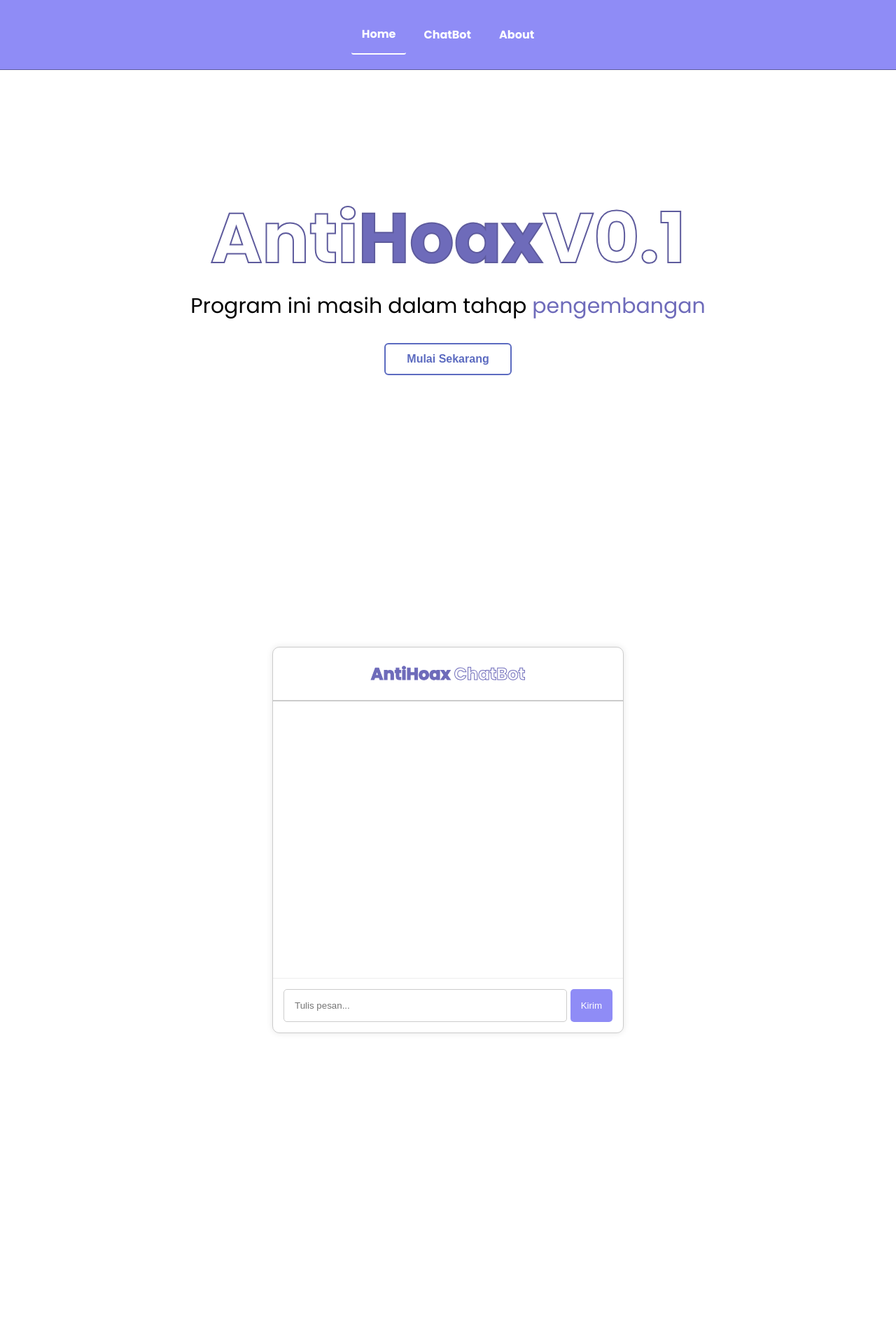
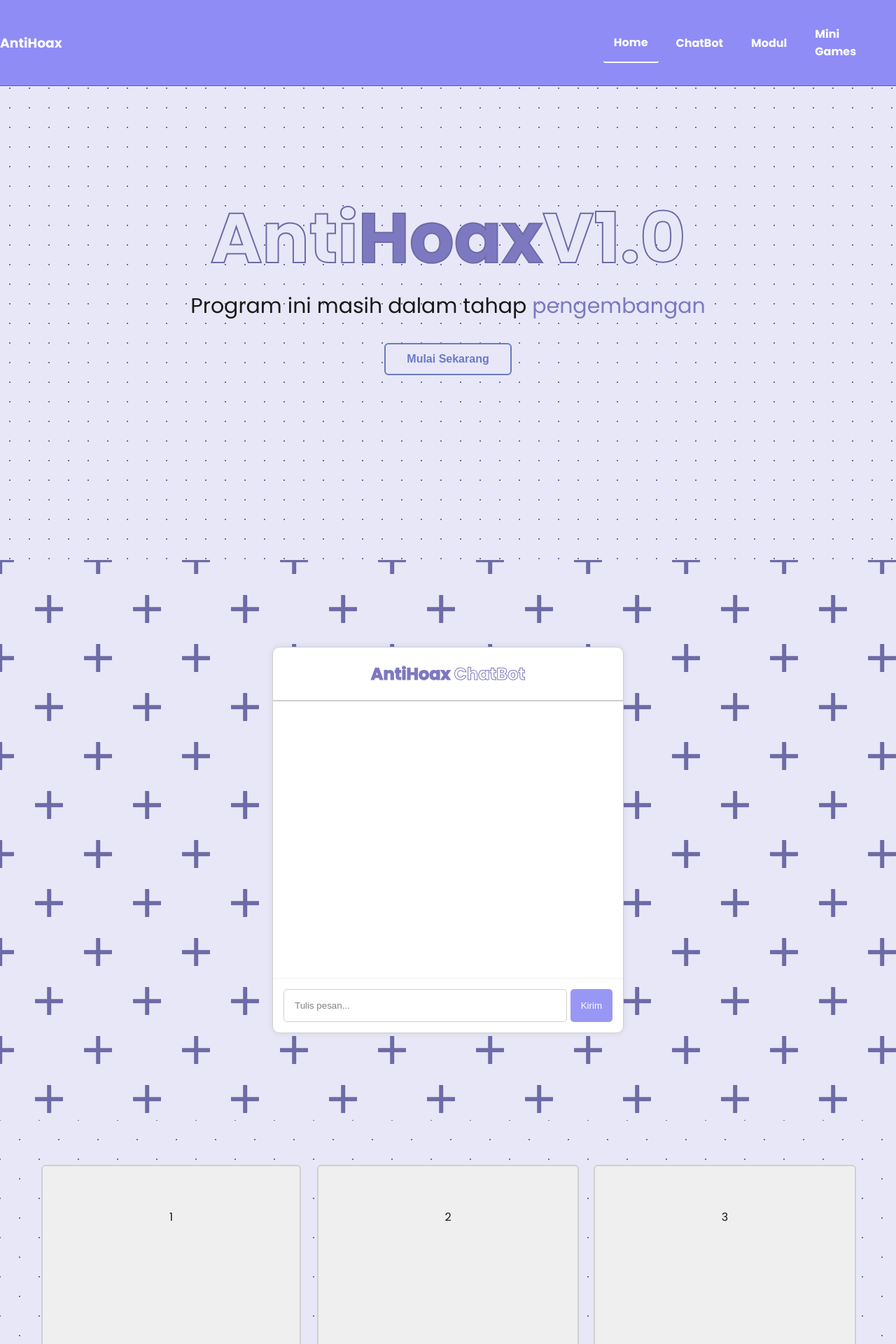
Before and after one commit to Dipszi6/KETUMBAR-Project, a Flask app: page / in a window 1280 px wide. Shown: the top 1920 px of the page at 70% size. Before the commit the page ends 1476 px from the top, so only its background shows below. Run offline with Flask 3, Linux system fonts and the light colour scheme.

Commit message:
update AntiHoax 1.1
+Update Navbar
+Add modul card section
+Add Minigames UI
+Optimazed Background
+Optimazed UI

-d100426

```diff
--- a/static/css/style.css
+++ b/static/css/style.css
@@ -5,7 +5,6 @@
 
 body{
     font-family: poppins;
-    background: #ffffff
 }
 
 html{
@@ -48,15 +47,24 @@ html{
   border-bottom: 2px solid #ffffff;
 }
 
+.navbar-title {
+    padding-right: 60% ;
+    color: #ffffff;
+}
+
     /* Navbar Area End */
 
     /* Content Area */
 
 .opener-container{
-  height: 100vh;
-  display: flex;
-  align-items: center;
-  justify-content: center;
+    height: 100vh;
+    display: flex;
+    align-items: center;
+    justify-content: center;
+    background-color: #e5e5f7;
+    opacity: 0.9;
+    background-image: radial-gradient(#5e5b9d 1.4000000000000001px, #e5e5f7 1.4000000000000001px);
+    background-size: 28px 28px;
 }
 
 .opener-items {
@@ -64,7 +72,7 @@ html{
 }
 
 .opener-items h1{
-    color: transparent;
+    color: #e5e5f7;
     -webkit-text-stroke: 2px #5e5b9d;
     font-size: 100px;
 }
@@ -95,7 +103,7 @@ html{
   font-family: Arial, sans-serif;
   font-weight: 600;
   color: #5C6BC0;
-  background: transparent;
+  background: #e5e5f7;
   border-radius: 6px;
   border: 2px solid #5C6BC0;
   min-width: 140px;
@@ -112,6 +120,10 @@ html{
     display:flex;
     justify-content:center;
     align-items:center;
+    background-color: #e5e5f7;
+    opacity: 0.9;
+    background: radial-gradient(circle, transparent 20%, #e5e5f7 20%, #e5e5f7 80%, transparent 80%, transparent), radial-gradient(circle, transparent 20%, #e5e5f7 20%, #e5e5f7 80%, transparent 80%, transparent) 70px 70px, linear-gradient(#5e5b9d 5.6000000000000005px, transparent 5.6000000000000005px) 0 -2.8000000000000003px, linear-gradient(90deg, #5e5b9d 5.6000000000000005px, #e5e5f7 5.6000000000000005px) -2.8000000000000003px 0;
+    background-size: 140px 140px, 140px 140px, 70px 70px, 70px 70px;
 }
 
 .chat-container{
@@ -220,4 +232,131 @@ html{
 .section{
     margin-top:8px;
 }
+
+
+.modul-container {
+    margin: 0;
+    background-color: #e5e5f7;
+   background-color: #e5e5f7;
+    opacity: 0.9;
+    background-image:  radial-gradient(#5e5b9d 1.4000000000000001px, transparent 1.4000000000000001px), radial-gradient(#5e5b9d 1.4000000000000001px, #e5e5f7 1.4000000000000001px);
+    background-size: 56px 56px;
+    background-position: 0 0,28px 28px;
+}
+
+.card-modul {
+    display: grid;
+    justify-items: center;
+    padding: 5% 5% 5% 5%;
+    grid-template-columns: repeat(6, 1fr);
+    grid-template-rows: repeat(5, 1fr);
+    gap: 3%;
+}
+
+.card1 {
+    padding: 60px 50%;
+    background-color: #eee;
+    border: 2px solid #ccc;
+    border-radius: 6px;
+    grid-column: span 2 / span 2;
+    grid-row: span 2 / span 2;
+}
+
+.card2 {
+    padding: 60px 50%;
+    background-color: #eee;
+    border: 2px solid #ccc;
+    border-radius: 6px;
+    grid-column: span 2 / span 2;
+    grid-row: span 2 / span 2;
+    grid-column-start: 3;
+}
+
+.card3 {
+    padding: 60px 50%;
+    background-color: #eee;
+    border: 2px solid #ccc;
+    border-radius: 6px;
+    grid-column: span 2 / span 2;
+    grid-row: span 2 / span 2;
+    grid-column-start: 5;
+}
+
+.card4 {
+    padding: 60px 50%;
+    background-color: #eee;
+    border: 2px solid #ccc;
+    border-radius: 6px;
+    grid-column: span 2 / span 2;
+    grid-row: span 2 / span 2;
+    grid-row-start: 3;
+}
+
+.card5 {
+    padding: 60px 50%;
+    background-color: #eee;
+    border: 2px solid #ccc;
+    border-radius: 6px;
+    grid-column: span 2 / span 2;
+    grid-row: span 2 / span 2;
+    grid-column-start: 3;
+    grid-row-start: 3;
+}
+
+.card6 {
+    padding: 60px 50%;
+    background-color: #eee;
+    border: 2px solid #ccc;
+    border-radius: 6px;
+    grid-column: span 2 / span 2;
+    grid-row: span 2 / span 2;
+    grid-column-start: 5;
+    grid-row-start: 3;
+}
+
+.card7 {
+    padding: 60px 50%;
+    background-color: #eee;
+    border: 2px solid #ccc;
+    border-radius: 6px;
+    grid-column: span 6 / span 6;
+    grid-row-start: 5;
+}
+
+.minigame-container{
+    height: 100vh;
+    display: flex;
+    align-items: center;
+    justify-content: center;
+    background-color: #e5e5f7;
+    opacity: 0.9;
+    background-image: radial-gradient(#5e5b9d 1.4000000000000001px, #e5e5f7 1.4000000000000001px);
+    background-size: 28px 28px;
+
+}
+
+.minigame-items{
+    text-align: center;
+}
+
+.colortext-modul{
+    color: #e5e5f7;
+    padding: 5px;
+    background-color: #5C6BC0;
+}
+
+.minigame-items h1{
+    color: #e5e5f7;
+    -webkit-text-stroke: 2px #5C6BC0;
+    font-size: 120px;
+}
+
+.minigame-items p{
+    font-size: 20px;
+}
+
+.minigame-items h3 {
+    align-items: center;
+}
+
     /* Content Area End */
--- a/templates/index.html
+++ b/templates/index.html
@@ -12,22 +12,25 @@
     <!-- NavBarArea -->
 
     <section id="home" class="section-scroll"></section>
-    <div class="navbar-container">
-      <a href="#home" class="navbar-link"> Home </a>
-      <a href="#chatBot" class="navbar-link"> ChatBot </a>
-      <a href="#about" class="navbar-link">About</a>
-    </div>
+        <div class="navbar-container">
+            <h3 class="navbar-title">AntiHoax</h3>
+            <a href="#home" class="navbar-link"> Home </a>
+            <a href="#chatBot" class="navbar-link"> ChatBot </a>
+            <a href="#modul" class="navbar-link">Modul</a>
+            <a href="#miniGames" class="navbar-link">Mini Games</a>
+        </div>
 
     <!-- ContentArea -->
 
     <div class="opener-container">
         <div class="opener-items">
-        <h1>Anti<span class="colortext-opener">Hoax</span>V0.1</h1>
+        <h1>Anti<span class="colortext-opener">Hoax</span>V1.0</h1>
         <p>Program ini masih dalam tahap <span class="colortext-opener">pengembangan</span></p>
         <button class="opener-button" id="btnScroll">Mulai Sekarang</button>
     </div>
     </div>
 
+    <section id="chatBot" class="section-scroll"></section>
     <main class="content-container">
         <div class="chat-container">
             <div class="chat-header">
@@ -42,9 +45,33 @@
     </div>
         </div>
     </main>
-    <section id="chatBot" class="section-scroll"></section>
+
+    <section id="modul" class="section-scroll"></section>
+    <main class="modul-container">
+        <div class="card-modul">
+            <div class="card1">1</div>
+            <div class="card2">2</div>
+            <div class="card3">3</div>
+            <div class="card4">4</div>
+            <div class="card5">5</div>
+            <div class="card6">6</div>
+            <div class="card7">7</div>
+        </div>
+    </main>
+
+    <section id="miniGames" class="section-scroll"></section>
+    <main class="minigame-container">
+        <div class="minigame-items">
+            <h1>Mini <span class="colortext-opener">Games </span></h1>
+            <p><span class="colortext-modul">Minigames</span> berupa quiz yang berisi tentang pengertian <span class="colortext-modul">Hoax</span><br> bertujuan untuk mengukur kemampuan anda dalam mengulas sebuah berita online. <span class="colortext-modul">Anda Tertarik?</span></p>
+            <button class="opener-button" id="btnScroll">Mulai Mini Games</button>
+        </div>
+    </main>
     <!-- ContentAreaEND -->
 
+    <!-- FooterStart -->
+
+    <!-- FooterEnd -->
 <script src="/static/js/hoax.js"></script>
 
 </body>
```
